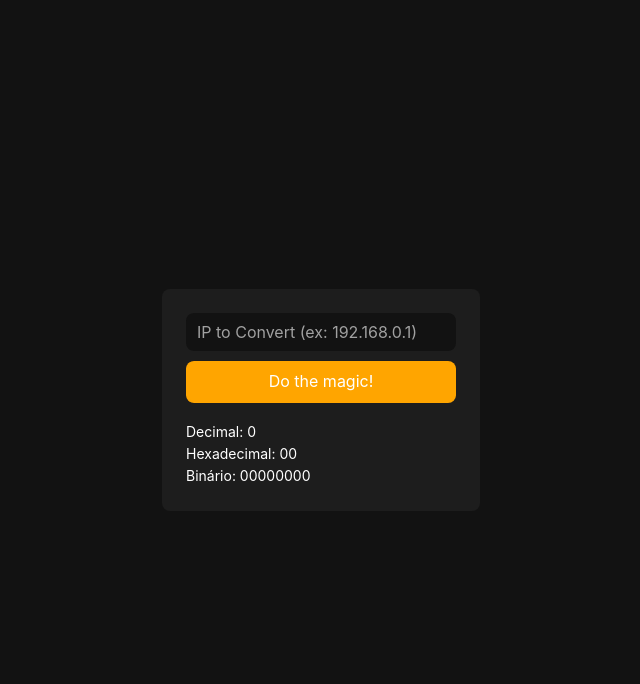
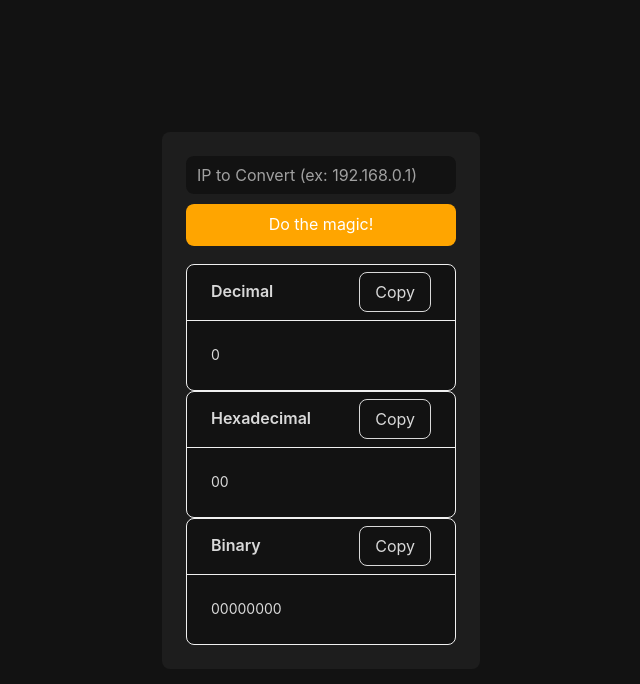
Before and after one commit to Bobagi/IPConverter, a Next.js app: page / in a window 1280 px wide. Both pictures are taken after a click on the button "Do the magic!". Shown: the top 684 px of the page, without its empty margins (319-959 px from the left). Built offline with nearby package versions, Linux system fonts and the light colour scheme.

Commit message:
feat: creates card for ip formats

```diff
--- /dev/null
+++ b/src/app/components/IPCard/index.tsx
@@ -0,0 +1,22 @@
+import React from 'react';
+import { Card, Button, message } from 'antd';
+
+interface IPCardProps {
+    title: string;
+    value: string;
+}
+
+const IPCard: React.FC<IPCardProps> = ({ title, value }) => {
+    const handleCopy = () => {
+        navigator.clipboard.writeText(value);
+        message.success('Copied to clipboard!');
+    };
+
+    return (
+        <Card title={title} extra={<Button onClick={handleCopy}>Copy</Button>}>
+            <p>{value}</p>
+        </Card>
+    );
+};
+
+export default IPCard;
--- a/src/app/components/IPConverter/index.tsx
+++ b/src/app/components/IPConverter/index.tsx
@@ -3,6 +3,7 @@ import React, { useState } from 'react';
 import { Input, Button, Card } from 'antd';
 import './style.css';
 import { convertIP } from '@/app/utils/ConvertionUtils';
+import IPCard from '../IPCard';
 
 const IPConverter: React.FC = () => {
     const [ip, setIp] = useState<string>('');
@@ -36,9 +37,9 @@ const IPConverter: React.FC = () => {
             </div>
             {converted && (
                 <div>
-                    <p>Decimal: {converted.decimal}</p>
-                    <p>Hexadecimal: {converted.hexadecimal}</p>
-                    <p>Binário: {converted.binary}</p>
+                    <IPCard title="Decimal" value={converted.decimal} />
+                    <IPCard title="Hexadecimal" value={converted.hexadecimal} />
+                    <IPCard title="Binary" value={converted.binary} />
                 </div>
             )}
         </Card>
```
